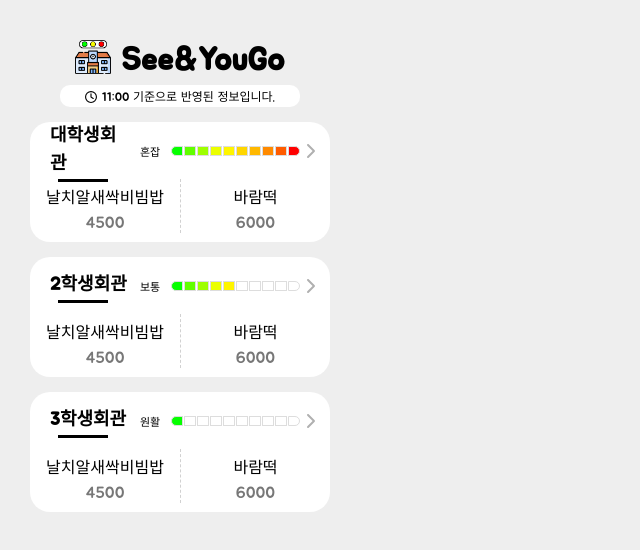
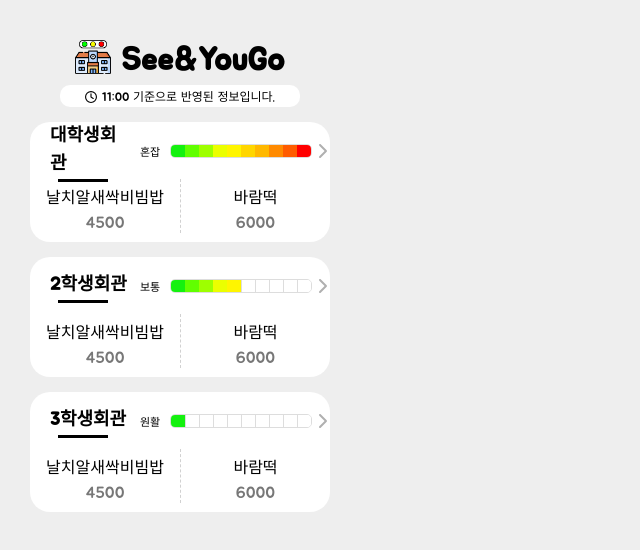
Before and after one commit to shxnzxxn/SeeAndYouGo, a React (Create React App) app in the folder frontend/: page / in a window 1280 px wide. Shown: the top 550 px of the page, without its empty margins (0-640 px from the left). Built offline with nearby package versions, Linux system fonts and the light colour scheme.

Commit message:
Modify Progressbar

```diff
--- a/frontend/src/components/MyProgress.js
+++ b/frontend/src/components/MyProgress.js
@@ -1,32 +1,28 @@
 import styled from "@emotion/styled";
 
-// 혼잡도 게이지 표시
 const ColorContainer = styled.div`
 	display: flex;
-	flex-direction: row; // 가로로 나열
-	align-items: center; // 세로 중앙 정렬
 	margin-left: 10px;
+	border: 1px solid #dddddd;
+	border-radius: 5px;
+	overflow: hidden;
 `;
 
 const ColoredDiv = ({ disabledColor, color, index }) => {
 	const divStyle = {
-        backgroundColor: disabledColor ? "#ffffff" : color,
-        width: "12px",
-        height: "10px",
-        margin: "0.5px",
-        border: "1px solid #dddddd",
-        borderTopLeftRadius: index === 0 ? "5px" : "none",
-        borderBottomLeftRadius: index === 0 ? "5px" : "none",
-        borderTopRightRadius: index === 9 ? "5px" : "none",
-        borderBottomRightRadius: index === 9 ? "5px" : "none",
+		float: "left",
+		backgroundColor: disabledColor ? "#FFFFFF" : color,
+		width: "14px",
+		height: "12px",
+		borderLeft:
+			index === 0 ? "none" : disabledColor ? "1px solid #dddddd" : "none",
 	};
 
 	return <div style={divStyle}></div>;
 };
 
-// 투명도 100% 정도 적용한 색상들
 const colors = [
-    "#05FF00",
+	"#14F10F",
 	"#61FF00",
 	"#9EFF00",
 	"#EBFF00",
@@ -44,7 +40,9 @@
 			{colors.map((color, index) => (
 				<ColoredDiv
 					key={index}
-                    disabledColor={Math.round(value / 10) < index + 1}
+					disabledColor={
+						index === 0 ? false : Math.round(value / 10) < index + 1
+					}
 					color={color}
 					index={index}
 				/>
```
Lines whose indentation alone changed are shown as unchanged.
